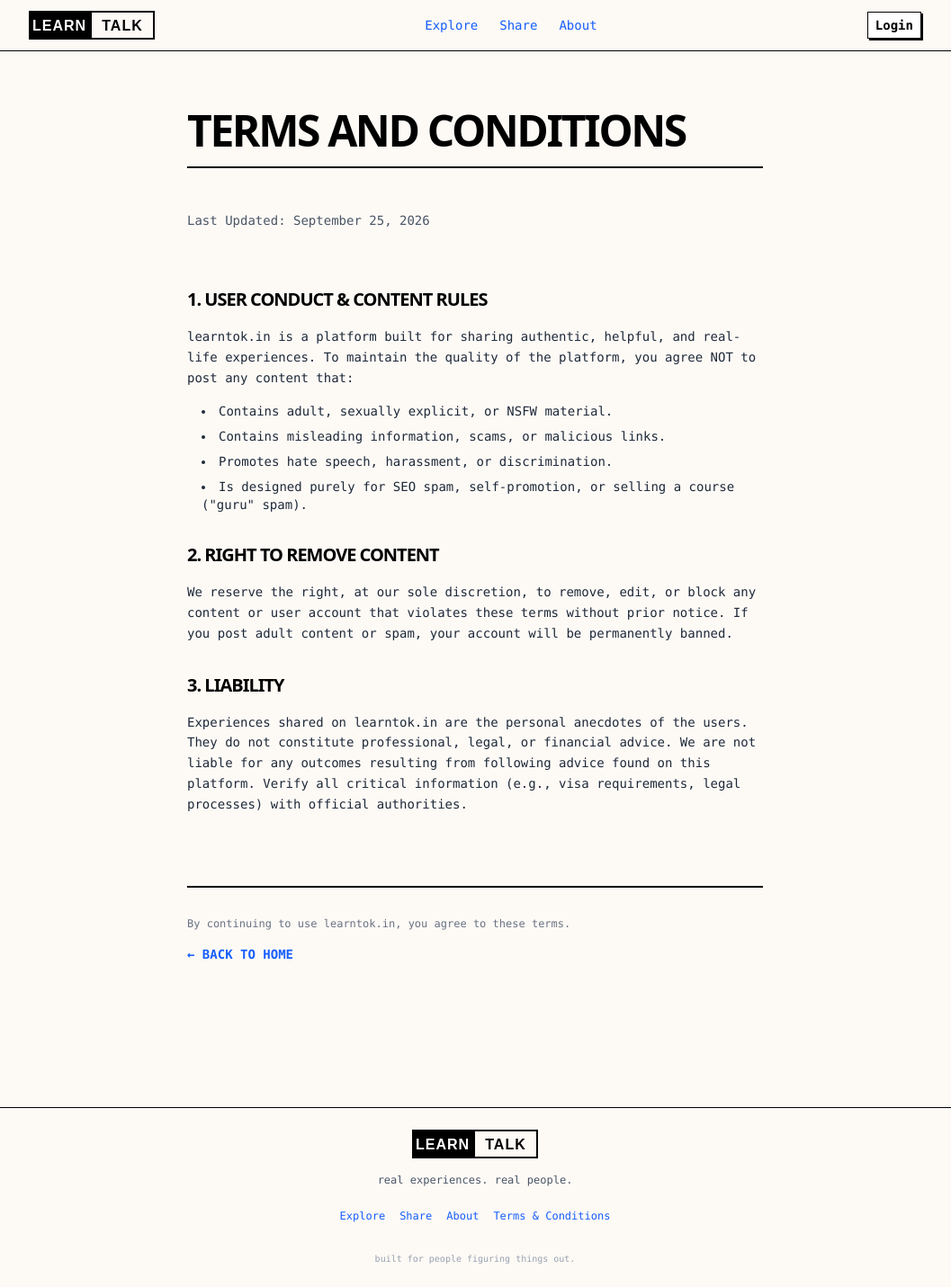
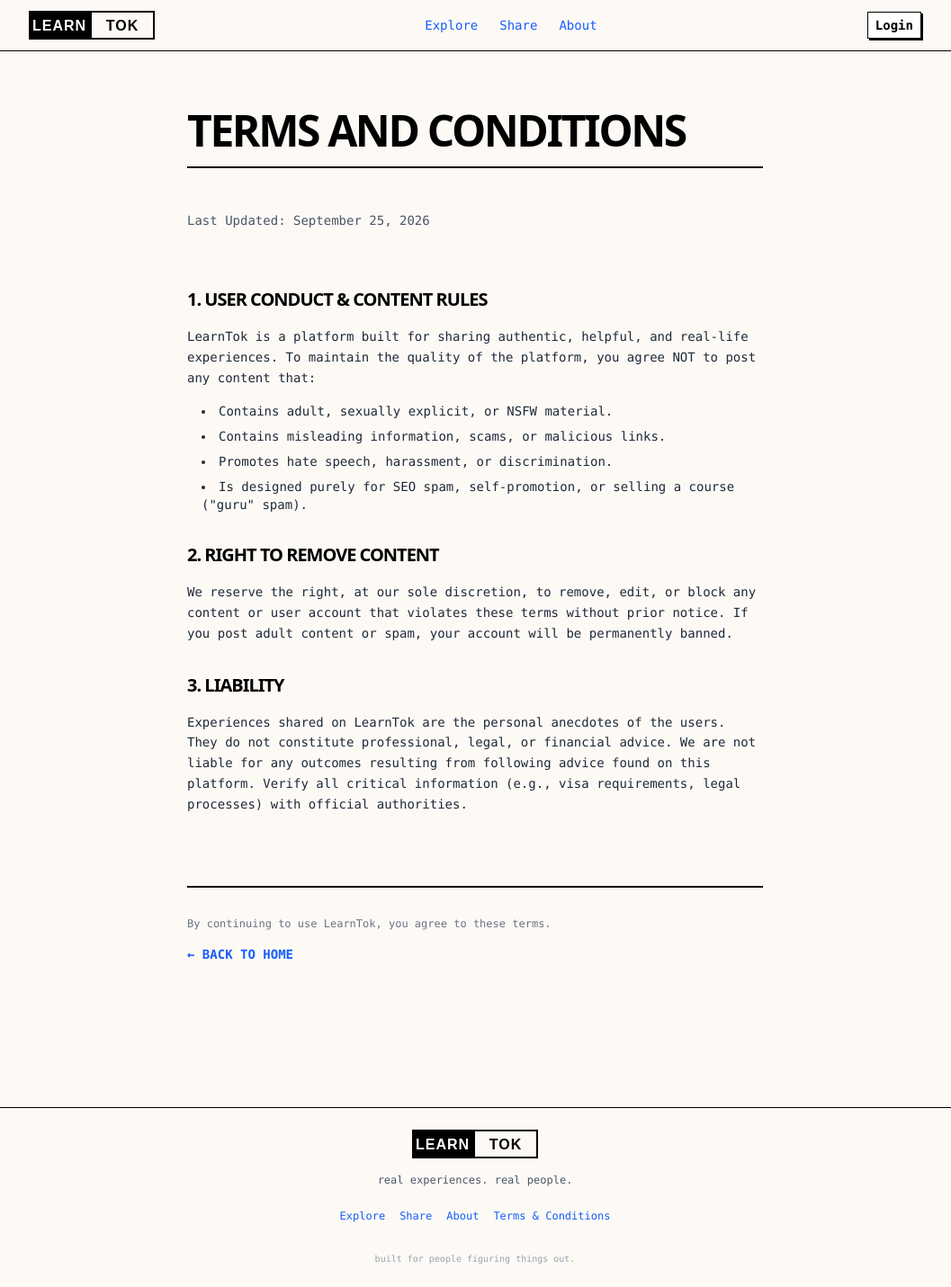
Before and after one commit to vrBharat/learntok-web, a Next.js app: page /terms in a window 1280 px wide. Shown: the whole page at 90% size, without its empty margins (112-1169 px from the left). Built offline with nearby package versions, Linux system fonts and the light colour scheme; no server answers.

Commit message:
Change learntok.in back to LearnTok

```diff
--- a/src/app/about/page.tsx
+++ b/src/app/about/page.tsx
@@ -6,7 +6,7 @@ export default function AboutPage() {
     <div className="min-h-screen bg-[#fdfaf6] text-black font-sans w-full flex flex-col items-center pb-24">
       <div className="w-full max-w-2xl px-4 py-16 flex flex-col gap-8">
         <h1 className="text-4xl md:text-5xl font-bold tracking-tighter border-b-2 border-black pb-4 mb-4">
-          ABOUT learntok.in
+          ABOUT LEARNTOK
         </h1>
 
         <p className="text-xl font-mono text-gray-800 leading-relaxed">
--- a/src/app/auth/login/page.tsx
+++ b/src/app/auth/login/page.tsx
@@ -23,7 +23,7 @@ export default function LoginPage() {
         <div className="flex min-h-screen items-center justify-center bg-[#fdfaf6] text-black px-4 font-sans">
             <div className="w-full max-w-sm p-8 bg-white border border-black shadow-[4px_4px_0px_0px_rgba(0,0,0,1)] flex flex-col gap-6">
                 <div className="flex flex-col items-center gap-2 text-center">
-                    <h2 className="text-2xl font-bold tracking-tight">learntok.in</h2>
+                    <h2 className="text-2xl font-bold tracking-tight">LEARNTOK</h2>
                     <p className="text-sm font-mono text-gray-600">Sign in or create an account.</p>
                 </div>
 
--- a/src/app/layout.tsx
+++ b/src/app/layout.tsx
@@ -9,7 +9,7 @@ import GlobalFooter from "@/components/GlobalFooter";
 const inter = Inter({ subsets: ["latin"] });
 
 export const metadata: Metadata = {
-  title: "learntok.in | Find people who've already done it",
+  title: "LearnTok | Find people who've already done it",
   description: "Discover real experiences from people who've already done what you're trying to do.",
 };
 
--- a/src/app/terms/page.tsx
+++ b/src/app/terms/page.tsx
@@ -16,7 +16,7 @@ export default function TermsPage() {
         <section className="space-y-4">
           <h2 className="text-xl font-bold tracking-tighter">1. USER CONDUCT & CONTENT RULES</h2>
           <p className="font-mono text-sm leading-relaxed text-gray-800">
-            learntok.in is a platform built for sharing authentic, helpful, and real-life experiences. To maintain the quality of the platform, you agree NOT to post any content that:
+            LearnTok is a platform built for sharing authentic, helpful, and real-life experiences. To maintain the quality of the platform, you agree NOT to post any content that:
           </p>
           <ul className="list-disc list-inside space-y-2 font-mono text-sm pl-4 text-gray-800">
             <li>Contains adult, sexually explicit, or NSFW material.</li>
@@ -36,13 +36,13 @@ export default function TermsPage() {
         <section className="space-y-4">
           <h2 className="text-xl font-bold tracking-tighter">3. LIABILITY</h2>
           <p className="font-mono text-sm leading-relaxed text-gray-800">
-            Experiences shared on learntok.in are the personal anecdotes of the users. They do not constitute professional, legal, or financial advice. We are not liable for any outcomes resulting from following advice found on this platform. Verify all critical information (e.g., visa requirements, legal processes) with official authorities.
+            Experiences shared on LearnTok are the personal anecdotes of the users. They do not constitute professional, legal, or financial advice. We are not liable for any outcomes resulting from following advice found on this platform. Verify all critical information (e.g., visa requirements, legal processes) with official authorities.
           </p>
         </section>
 
         <div className="mt-12 pt-8 border-t-2 border-black flex flex-col gap-4">
           <p className="font-mono text-xs text-gray-500">
-            By continuing to use learntok.in, you agree to these terms.
+            By continuing to use LearnTok, you agree to these terms.
           </p>
           <Link href="/" className="text-blue-600 font-bold font-mono text-sm hover:underline">
             ← BACK TO HOME
--- a/src/app/u/[username]/page.tsx
+++ b/src/app/u/[username]/page.tsx
@@ -27,7 +27,7 @@ export default function UserProfile({ params }: { params: Promise<{ username: st
         <div className="flex flex-col md:flex-row md:items-end justify-between border-b-2 border-black pb-8 mb-12 gap-6">
           <div className="flex flex-col gap-2">
             <h1 className="text-4xl font-bold tracking-tighter">@{decodedUsername}</h1>
-            <p className="font-mono text-gray-600">learntok.in Contributor</p>
+            <p className="font-mono text-gray-600">LearnTok Contributor</p>
           </div>
 
           <div className="flex gap-4 font-mono text-sm">
--- a/src/components/GlobalFooter.tsx
+++ b/src/components/GlobalFooter.tsx
@@ -9,7 +9,7 @@ export default function GlobalFooter() {
           <rect width="68" height="32" fill="black"/>
           <text x="34" y="22" fill="white" fontSize="16" fontWeight="900" fontFamily="sans-serif" textAnchor="middle" letterSpacing="1">LEARN</text>
           <rect x="68" y="0" width="72" height="32" fill="transparent" stroke="black" strokeWidth="4"/>
-          <text x="104" y="22" fill="black" fontSize="16" fontWeight="900" fontFamily="sans-serif" textAnchor="middle" letterSpacing="1">TALK</text>
+          <text x="104" y="22" fill="black" fontSize="16" fontWeight="900" fontFamily="sans-serif" textAnchor="middle" letterSpacing="1">TOK</text>
         </svg>
         <p className="font-mono text-xs text-gray-600">real experiences. real people.</p>
 
--- a/src/components/GlobalNavbar.tsx
+++ b/src/components/GlobalNavbar.tsx
@@ -18,7 +18,7 @@ export default function GlobalNavbar() {
             <rect width="68" height="32" fill="black"/>
             <text x="34" y="22" fill="white" fontSize="16" fontWeight="900" fontFamily="sans-serif" textAnchor="middle" letterSpacing="1">LEARN</text>
             <rect x="68" y="0" width="72" height="32" fill="transparent" stroke="black" strokeWidth="4"/>
-            <text x="104" y="22" fill="black" fontSize="16" fontWeight="900" fontFamily="sans-serif" textAnchor="middle" letterSpacing="1">TALK</text>
+            <text x="104" y="22" fill="black" fontSize="16" fontWeight="900" fontFamily="sans-serif" textAnchor="middle" letterSpacing="1">TOK</text>
           </svg>
         </Link>
 
--- a/src/components/Header.tsx
+++ b/src/components/Header.tsx
@@ -16,7 +16,7 @@ export const Header = () => {
         <header className="sticky top-0 z-40 flex h-16 w-full items-center justify-between glass-effect px-4 md:px-8">
             <div className="flex items-center gap-2 md:hidden" onClick={() => router.push('/')}>
                 <BookOpen size={24} className="text-primary" />
-                <span className="text-lg font-bold text-text-primary tracking-tight">learntok.in</span>
+                <span className="text-lg font-bold text-text-primary tracking-tight">LearnTok</span>
             </div>
 
             <div className="hidden md:flex flex-1 max-w-xl mx-auto px-4">
--- a/src/components/Navbar.tsx
+++ b/src/components/Navbar.tsx
@@ -25,7 +25,7 @@ export const Navbar = () => {
                     <div className="p-2 rounded-xl bg-primary/10 group-hover:bg-primary/20 transition-colors">
                         <BookOpen size={24} className="text-primary" />
                     </div>
-                    <span className="text-xl font-bold text-text-primary tracking-tight">learntok.in</span>
+                    <span className="text-xl font-bold text-text-primary tracking-tight">LearnTok</span>
                 </div>
 
                 <div className="flex flex-col gap-1.5">
```
